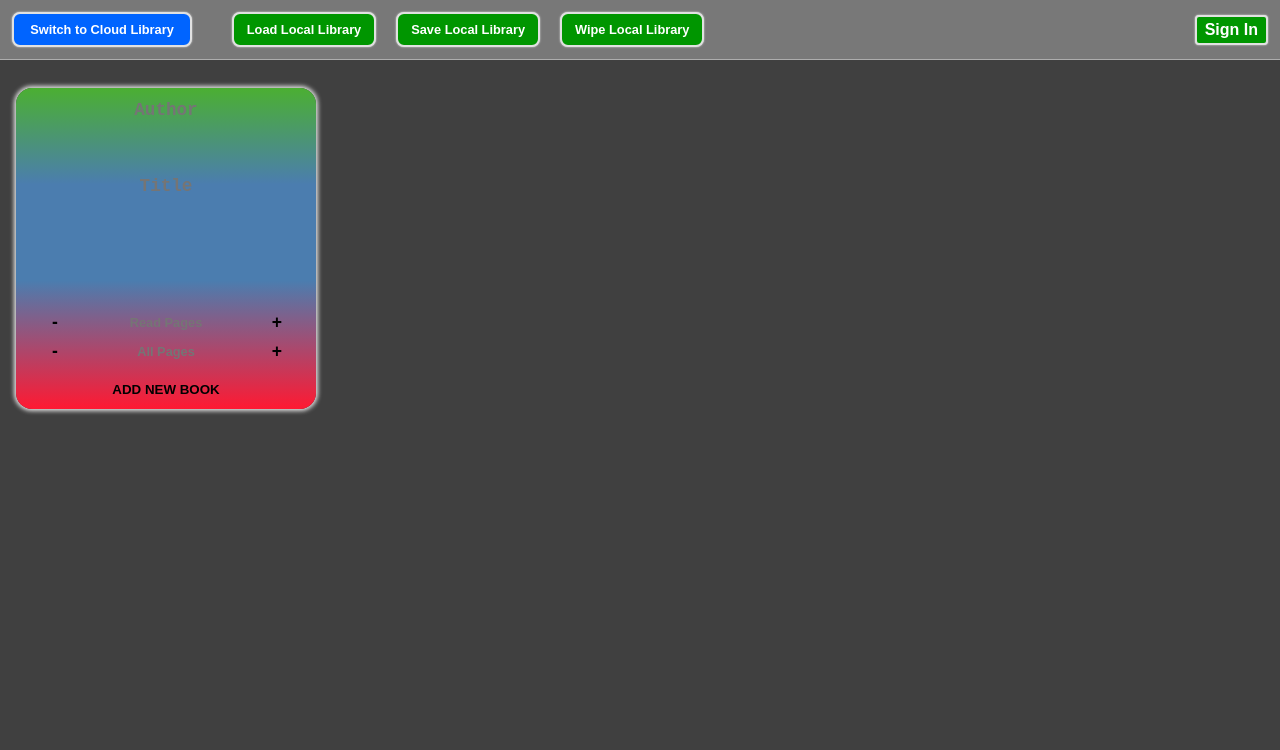
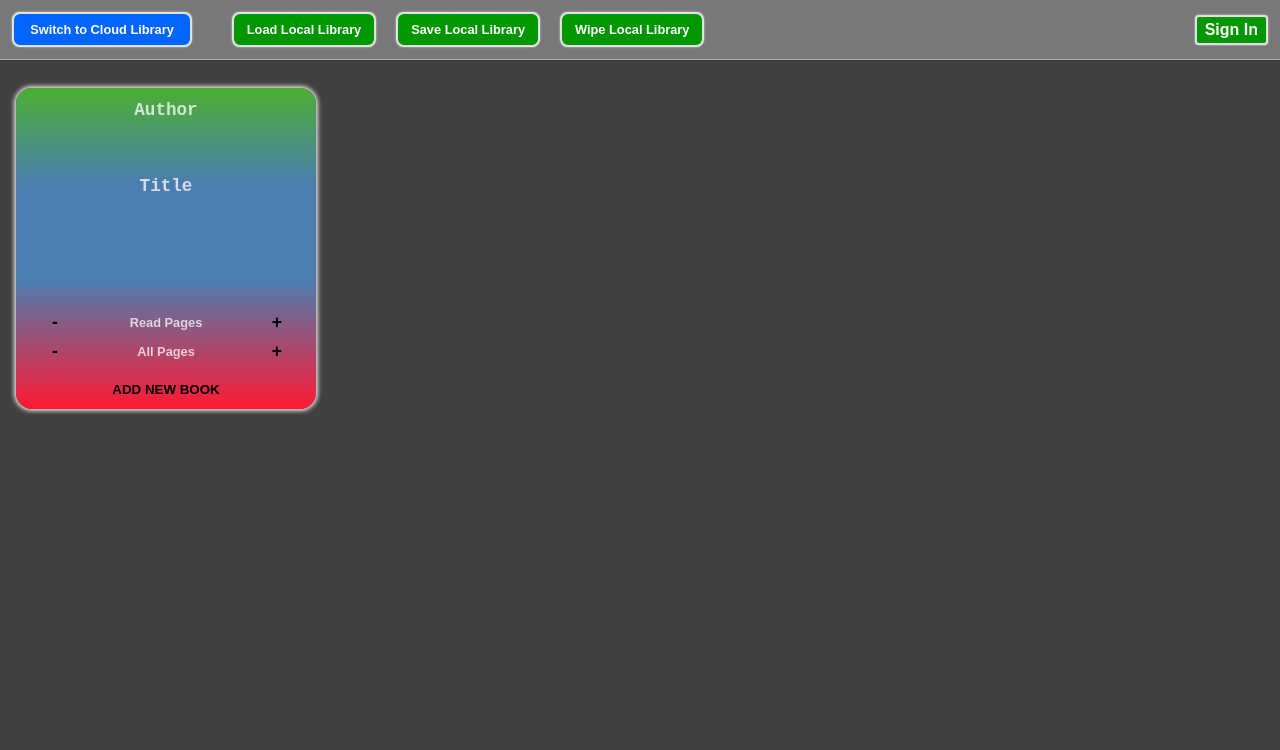
Before and after one commit to gizinski-jacek/Library-project, a plain HTML site: page index.html in a window 1280 px wide. Shown: the top 750 px of the page. Drawn offline with Linux system fonts and the light colour scheme.

Commit message:
Fixing cross browser font color in input areas. Minor cleanup.

```diff
--- a/style.css
+++ b/style.css
@@ -177,16 +177,18 @@ textarea:focus {
 	border-radius: 12px;
 }
 
+#author,
+#title {
+	background: transparent;
+}
+
 #newBookForm * {
 	font-weight: 600;
 }
 
-#author {
-	background: transparent;
-}
-
-#title {
-	background: transparent;
+#newBookForm #author,
+#newBookForm #title {
+	-webkit-text-fill-color: rgba(255, 255, 255, 0.75);
 }
 
 .pages button,
@@ -212,14 +214,12 @@ textarea:focus {
 	text-align: center;
 	outline: none;
 	max-width: 160px;
-}
-
-#readPages {
 	background: transparent;
 }
 
-#allPages {
-	background: transparent;
+#newBookForm #readPages,
+#newBookForm #allPages {
+	-webkit-text-fill-color: rgba(255, 255, 255, 0.75);
 }
 
 .decrement,
```
